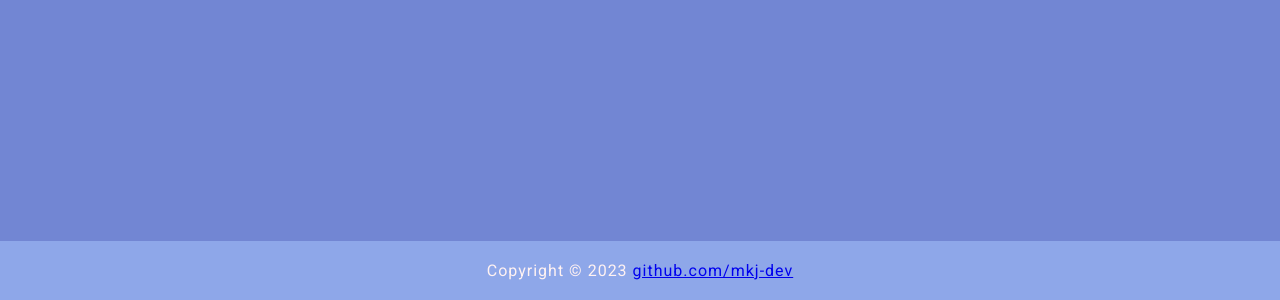
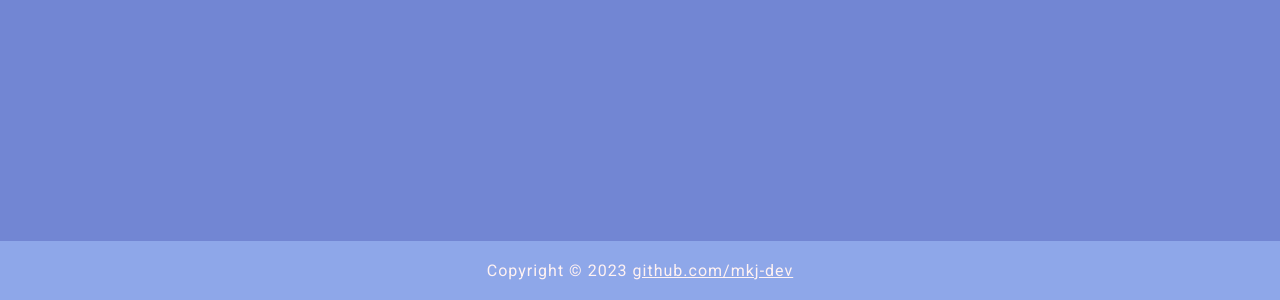
Before and after one commit to mkj-dev/top-weather-app, a plain HTML site: page index.html in a window 1280 px wide. Shown: the part 808-1108 px from the top of the page. Drawn offline with Linux system fonts and the light colour scheme.

Commit message:
Change footer link color

```diff
--- a/style.css
+++ b/style.css
@@ -91,3 +91,7 @@ footer {
     padding: 20px;
     text-align: center;
 }
+
+footer a {
+    color: #FFF2F2;
+}
```
